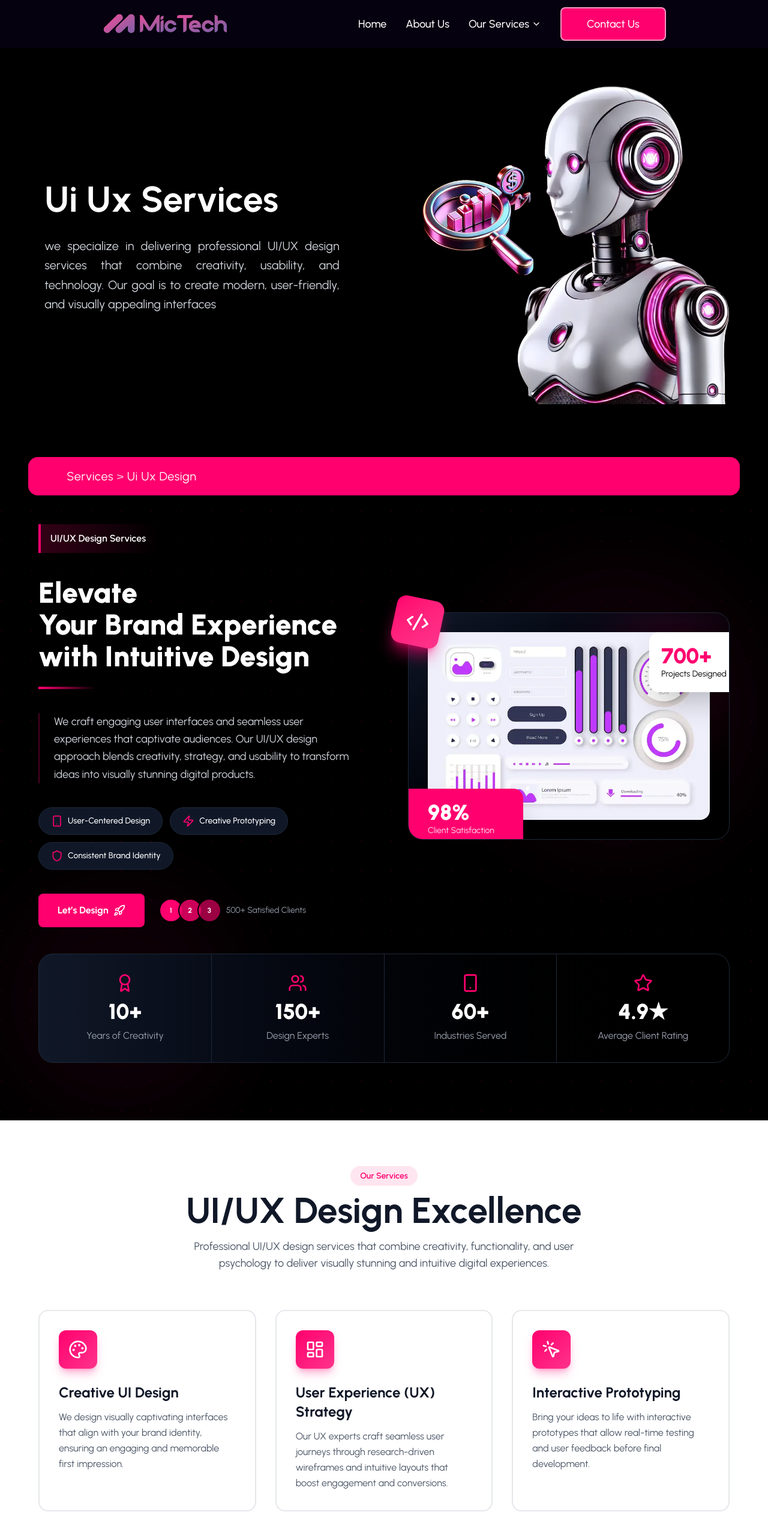
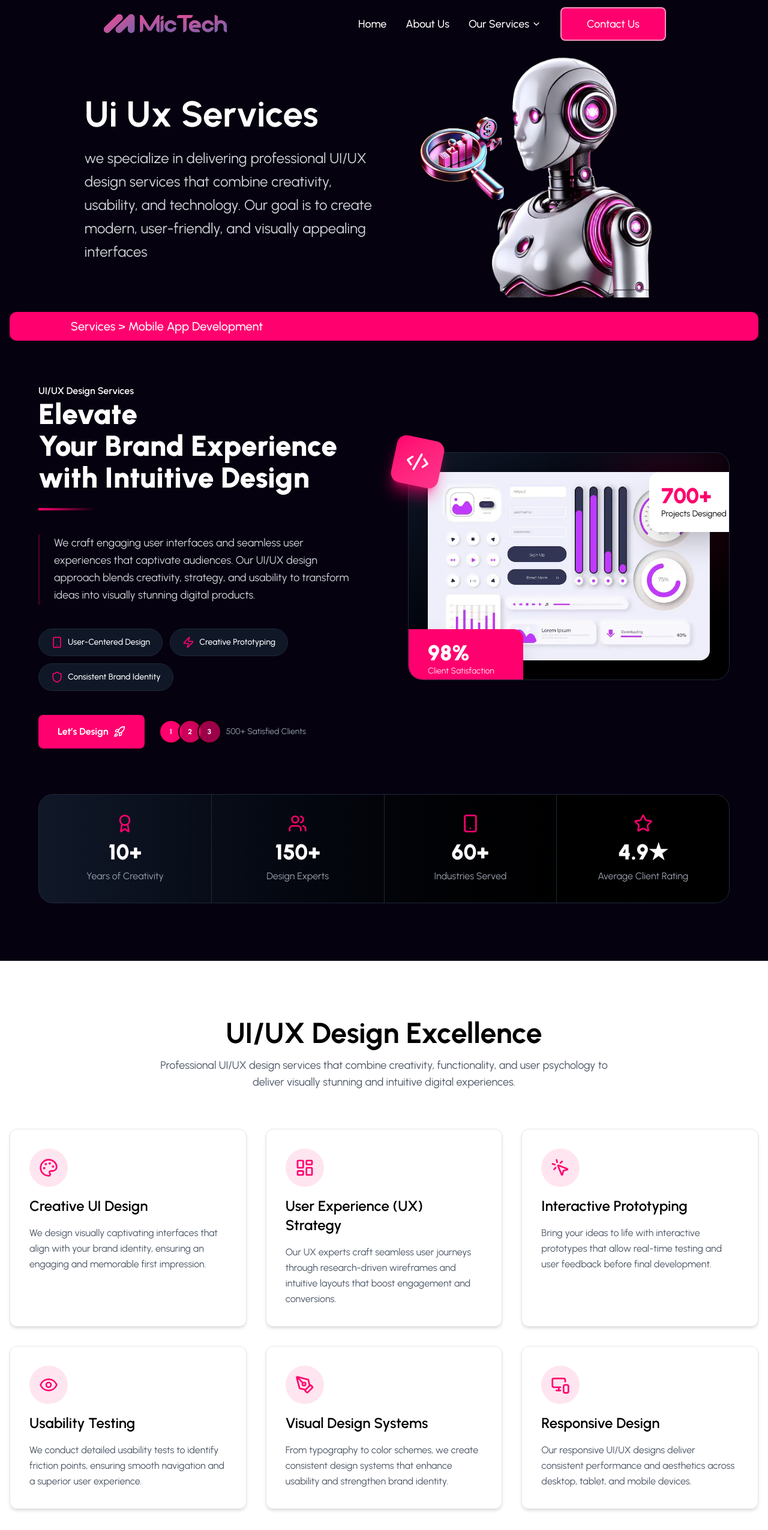
Before and after one commit to halcyon-solution/mictechnologies, a React (Vite) app: page /services/uiux-design in a window 1280 px wide. Shown: the top 2551 px of the page at 60% size. Built offline with nearby package versions, Linux system fonts and the light colour scheme.

Commit message:
Website Completed

```diff
--- a/src/components/Mobile/MobileDevelopmentServices.jsx
+++ b/src/components/Mobile/MobileDevelopmentServices.jsx
@@ -4,94 +4,77 @@ import { Smartphone, Globe, Zap, Shield, Code, Rocket } from 'lucide-react';
 const MobileDevelopmentServices = () => {
   const services = [
     {
-      icon: <Smartphone className="w-8 h-8" />,
+      icon: <Smartphone className="text-[#FF006E]" size={32} />,
       title: "iOS App Development",
       description: "Native iOS applications built with Swift and SwiftUI for optimal performance and user experience on Apple devices."
     },
     {
-      icon: <Globe className="w-8 h-8" />,
+      icon: <Globe className="text-[#FF006E]" size={32} />,
       title: "Android App Development",
       description: "Custom Android apps developed with Kotlin and Java, delivering seamless experiences across all Android devices."
     },
     {
-      icon: <Zap className="w-8 h-8" />,
+      icon: <Zap className="text-[#FF006E]" size={32} />,
       title: "Cross-Platform Apps",
       description: "Build once, deploy everywhere. React Native and Flutter solutions that work flawlessly on both iOS and Android."
     },
     {
-      icon: <Shield className="w-8 h-8" />,
+      icon: <Shield className="text-[#FF006E]" size={32} />,
       title: "App Security & Testing",
       description: "Comprehensive security audits, penetration testing, and quality assurance to ensure your app is bulletproof."
     },
     {
-      icon: <Code className="w-8 h-8" />,
+      icon: <Code className="text-[#FF006E]" size={32} />,
       title: "UI/UX Design",
       description: "Stunning, intuitive mobile interfaces designed to engage users and deliver exceptional mobile experiences."
     },
     {
-      icon: <Rocket className="w-8 h-8" />,
+      icon: <Rocket className="text-[#FF006E]" size={32} />,
       title: "App Maintenance & Support",
       description: "Ongoing updates, performance optimization, and 24/7 technical support to keep your app running smoothly."
     }
   ];
 
   return (
-    <div className='bg-white py-20 px-6 md:px-10 lg:px-16'>
+    <section className="w-full min-h-screen py-16 md:py-20 bg-white text-black lg:py-24 px-4">
       <div className="max-w-7xl mx-auto">
-        {/* Section Header */}
-        <div className="text-center mb-16 space-y-4">
-          <div className="inline-block">
-            <span className="px-4 py-2 bg-[#FF006E]/10 text-[#FF006E] rounded-full text-sm font-semibold">
-              Our Services
-            </span>
-          </div>
-          <h2 className="text-4xl sm:text-5xl lg:text-6xl font-bold text-gray-900">
-            Mobile Development{' '}
-            <span className="">Expertise</span>
+        {/* Header */}
+        <div className="flex flex-col items-center text-center mb-12 md:mb-16">
+          <h2 className="text-3xl md:text-4xl lg:text-5xl font-bold mb-4">
+            Mobile Development Expertise
           </h2>
-          <p className="text-lg text-gray-600 max-w-2xl mx-auto">
+          <p className="text-base md:text-lg text-gray-600 max-w-3xl">
             Comprehensive mobile app development services tailored to transform your ideas into powerful mobile applications
           </p>
         </div>
 
         {/* Services Grid */}
-        <div className='grid md:grid-cols-2 lg:grid-cols-3 gap-8'>
+        <div className="grid grid-cols-1 md:grid-cols-2 lg:grid-cols-3 gap-6 lg:gap-8">
           {services.map((service, index) => (
             <div
               key={index}
-              className="group relative bg-white rounded-2xl p-8 border-2 border-gray-200 hover:border-[#FF006E] transition-all duration-300 hover:shadow-2xl hover:shadow-[#FF006E]/20 hover:-translate-y-2"
+              className="bg-white shadow-md cursor-pointer rounded-xl border border-gray-200 hover:border-[#FF006E] p-6 lg:p-8 flex flex-col gap-4 transition-all duration-300 hover:shadow-xl hover:-translate-y-1 group"
             >
-              {/* Decorative Corner */}
-              <div className="absolute top-0 right-0 w-20 h-20 bg-gradient-to-br from-[#FF006E]/10 to-transparent rounded-bl-3xl opacity-0 group-hover:opacity-100 transition-opacity duration-300"></div>
-
-              {/* Icon Container */}
-              <div className="relative mb-6">
-                <div className="w-16 h-16 bg-gradient-to-br from-[#FF006E] to-[#FF006E]/80 rounded-xl flex items-center justify-center text-white shadow-lg shadow-[#FF006E]/30 group-hover:scale-110 group-hover:rotate-6 transition-all duration-300">
-                  {service.icon}
-                </div>
-                {/* Glow Effect */}
-                <div className="absolute inset-0 bg-[#FF006E]/20 rounded-xl blur-xl opacity-0 group-hover:opacity-100 transition-opacity duration-300"></div>
+              {/* Icon */}
+              <div className="w-16 h-16 flex justify-center items-center rounded-full bg-[#FF006E]/10 group-hover:bg-[#FF006E]/20 transition-all duration-300">
+                {service.icon}
               </div>
 
-              {/* Content */}
-              <h3 className="text-2xl font-bold text-gray-900 mb-3 group-hover:text-[#FF006E] transition-colors duration-300">
+              {/* Title */}
+              <h3 className="text-xl lg:text-2xl font-semibold text-black group-hover:text-[#FF006E] transition-colors duration-300">
                 {service.title}
               </h3>
-              <p className="text-gray-600 leading-relaxed">
+
+              {/* Description */}
+              <p className="text-sm lg:text-base text-gray-600 leading-relaxed">
                 {service.description}
               </p>
-
-              {/* Bottom Accent Line */}
-              <div className="absolute bottom-0 left-0 w-0 h-1 bg-gradient-to-r from-[#FF006E] to-[#FF006E]/50 group-hover:w-full transition-all duration-500"></div>
             </div>
           ))}
         </div>
-
-        {/* Bottom CTA */}
-
       </div>
-    </div>
-  )
+    </section>
+  );
 }
 
 export default MobileDevelopmentServices;
--- a/src/components/Ux/UiDevelopment.jsx
+++ b/src/components/Ux/UiDevelopment.jsx
@@ -4,29 +4,19 @@ import Ui from '../../assets/Ux/Ui.webp'
 
 const UiDevelopment = () => {
   return (
-    <section className="bg-black relative overflow-hidden">
-      {/* Animated Background Pattern */}
-      <div className="absolute inset-0 opacity-10">
-        <div className="absolute top-0 left-0 w-full h-full" style={{
-          backgroundImage: 'radial-gradient(circle at 2px 2px, #FF006E 1px, transparent 0)',
-          backgroundSize: '50px 50px'
-        }}></div>
-      </div>
+    <section className=" relative overflow-hidden">
 
-      {/* Large Decorative Circles */}
-      <div className="absolute top-20 right-0 w-[500px] h-[500px] bg-[#FF006E]/5 rounded-full blur-3xl"></div>
-      <div className="absolute bottom-0 left-0 w-[400px] h-[400px] bg-[#FF006E]/5 rounded-full blur-3xl"></div>
 
-      <div className="relative z-10 max-w-7xl mx-auto">
+
+      <div className="relative z-10 max-w-[89rem] mx-auto">
         {/* Hero Section */}
         <div className="min-h-[90vh] flex flex-col justify-center px-6 lg:px-16">
           <div className="flex flex-col lg:flex-row items-center gap-12 lg:gap-20">
             {/* Left Content - Unique Layout */}
             <div className="flex-1 space-y-10">
-              {/* Floating Badge */}
-              <div className="inline-flex items-center gap-3 bg-gradient-to-r from-[#FF006E]/20 to-transparent border-l-4 border-[#FF006E] pl-4 pr-6 py-3">
+
                 <span className="text-white font-semibold">UI/UX Design Services</span>
-              </div>
+
 
               {/* Large Heading */}
               <div>
--- a/src/components/Ux/UiHero.jsx
+++ /dev/null
@@ -1,17 +0,0 @@
-import React from 'react';
-
-const UiHero = () => {
-  return (
-    <div className="bg-black flex justify-center py-6 px-4">
-      <div className="bg-[#FF006E] rounded-2xl w-full md:w-[95%] max-w-7xl mx-auto">
-        <div className="flex items-center justify-start md:justify-between px-6 sm:px-10 md:px-16 h-16">
-          <h1 className="text-white text-base sm:text-lg md:text-xl font-normal tracking-wide">
-            Services <span className="text-white/80">&gt;</span> Ui Ux Design
-          </h1>
-        </div>
-      </div>
-    </div>
-  );
-};
-
-export default UiHero;
--- a/src/components/Ux/UiServices.jsx
+++ b/src/components/Ux/UiServices.jsx
@@ -4,94 +4,77 @@ import { Palette, LayoutDashboard, MousePointerClick, Eye, PenTool, MonitorSmart
 const UiServices = () => {
   const services = [
     {
-      icon: <Palette className="w-8 h-8" />,
+      icon: <Palette className="text-[#FF006E]" size={32} />,
       title: "Creative UI Design",
       description: "We design visually captivating interfaces that align with your brand identity, ensuring an engaging and memorable first impression."
     },
     {
-      icon: <LayoutDashboard className="w-8 h-8" />,
+      icon: <LayoutDashboard className="text-[#FF006E]" size={32} />,
       title: "User Experience (UX) Strategy",
       description: "Our UX experts craft seamless user journeys through research-driven wireframes and intuitive layouts that boost engagement and conversions."
     },
     {
-      icon: <MousePointerClick className="w-8 h-8" />,
+      icon: <MousePointerClick className="text-[#FF006E]" size={32} />,
       title: "Interactive Prototyping",
       description: "Bring your ideas to life with interactive prototypes that allow real-time testing and user feedback before final development."
     },
     {
-      icon: <Eye className="w-8 h-8" />,
+      icon: <Eye className="text-[#FF006E]" size={32} />,
       title: "Usability Testing",
       description: "We conduct detailed usability tests to identify friction points, ensuring smooth navigation and a superior user experience."
     },
     {
-      icon: <PenTool className="w-8 h-8" />,
+      icon: <PenTool className="text-[#FF006E]" size={32} />,
       title: "Visual Design Systems",
       description: "From typography to color schemes, we create consistent design systems that enhance usability and strengthen brand identity."
     },
     {
-      icon: <MonitorSmartphone className="w-8 h-8" />,
+      icon: <MonitorSmartphone className="text-[#FF006E]" size={32} />,
       title: "Responsive Design",
       description: "Our responsive UI/UX designs deliver consistent performance and aesthetics across desktop, tablet, and mobile devices."
     }
   ];
 
   return (
-    <div className='bg-white py-20 px-6 md:px-10 lg:px-16'>
+    <section className="w-full min-h-screen py-16 md:py-20 bg-white text-black lg:py-24 px-4">
       <div className="max-w-7xl mx-auto">
-        {/* Section Header */}
-        <div className="text-center mb-16 space-y-4">
-          <div className="inline-block">
-            <span className="px-4 py-2 bg-[#FF006E]/10 text-[#FF006E] rounded-full text-sm font-semibold">
-              Our Services
-            </span>
-          </div>
-          <h2 className="text-4xl sm:text-5xl lg:text-6xl font-bold text-gray-900">
-            UI/UX Design{' '}
-            <span className="">Excellence</span>
+        {/* Header */}
+        <div className="flex flex-col items-center text-center mb-12 md:mb-16">
+          <h2 className="text-3xl md:text-4xl lg:text-5xl font-bold mb-4">
+            UI/UX Design Excellence
           </h2>
-          <p className="text-lg text-gray-600 max-w-2xl mx-auto">
+          <p className="text-base md:text-lg text-gray-600 max-w-3xl">
             Professional UI/UX design services that combine creativity, functionality, and user psychology to deliver visually stunning and intuitive digital experiences.
           </p>
         </div>
 
         {/* Services Grid */}
-        <div className='grid md:grid-cols-2 lg:grid-cols-3 gap-8'>
+        <div className="grid grid-cols-1 md:grid-cols-2 lg:grid-cols-3 gap-6 lg:gap-8">
           {services.map((service, index) => (
             <div
               key={index}
-              className="group relative bg-white rounded-2xl p-8 border-2 border-gray-200 hover:border-[#FF006E] transition-all duration-300 hover:shadow-2xl hover:shadow-[#FF006E]/20 hover:-translate-y-2"
+              className="bg-white shadow-md cursor-pointer rounded-xl border border-gray-200 hover:border-[#FF006E] p-6 lg:p-8 flex flex-col gap-4 transition-all duration-300 hover:shadow-xl hover:-translate-y-1 group"
             >
-              {/* Decorative Corner */}
-              <div className="absolute top-0 right-0 w-20 h-20 bg-gradient-to-br from-[#FF006E]/10 to-transparent rounded-bl-3xl opacity-0 group-hover:opacity-100 transition-opacity duration-300"></div>
-
-              {/* Icon Container */}
-              <div className="relative mb-6">
-                <div className="w-16 h-16 bg-gradient-to-br from-[#FF006E] to-[#FF006E]/80 rounded-xl flex items-center justify-center text-white shadow-lg shadow-[#FF006E]/30 group-hover:scale-110 group-hover:rotate-6 transition-all duration-300">
-                  {service.icon}
-                </div>
-                {/* Glow Effect */}
-                <div className="absolute inset-0 bg-[#FF006E]/20 rounded-xl blur-xl opacity-0 group-hover:opacity-100 transition-opacity duration-300"></div>
+              {/* Icon */}
+              <div className="w-16 h-16 flex justify-center items-center rounded-full bg-[#FF006E]/10 group-hover:bg-[#FF006E]/20 transition-all duration-300">
+                {service.icon}
               </div>
 
-              {/* Content */}
-              <h3 className="text-2xl font-bold text-gray-900 mb-3 group-hover:text-[#FF006E] transition-colors duration-300">
+              {/* Title */}
+              <h3 className="text-xl lg:text-2xl font-semibold text-black group-hover:text-[#FF006E] transition-colors duration-300">
                 {service.title}
               </h3>
-              <p className="text-gray-600 leading-relaxed">
+
+              {/* Description */}
+              <p className="text-sm lg:text-base text-gray-600 leading-relaxed">
                 {service.description}
               </p>
-
-              {/* Bottom Accent Line */}
-              <div className="absolute bottom-0 left-0 w-0 h-1 bg-gradient-to-r from-[#FF006E] to-[#FF006E]/50 group-hover:w-full transition-all duration-500"></div>
             </div>
           ))}
         </div>
-
-        {/* Bottom CTA */}
-
       </div>
-    </div>
-  )
+    </section>
+  );
 }
 
 export default UiServices;
--- a/src/components/Ux/UxTopSection.jsx
+++ b/src/components/Ux/UxTopSection.jsx
@@ -1,36 +1,42 @@
-import React from 'react'
-import MobileImage from '../../assets/Mobile/Mobile.webp'
+import React from 'react';
+import mobile from '../../assets/Services/CustomSoftware/Search-Engine-Marketing-SEM-services3.png'
 
-const UxTopSection= () => {
+
+export default function UxTopSection() {
   return (
-    <section className="w-full bg-black">
-      <div className='grid md:grid-cols-2 min-h-[70vh] lg:min-h-[80vh] max-w-7xl mx-auto'>
-        {/* Left Content Section */}
-        <div className='flex justify-center items-center px-6 py-16 md:px-10 lg:px-16'>
-          <div className='w-[96%] space-y-6'>
-            <h1 className="text-3xl sm:text-4xl md:text-5xl lg:text-5xl xl:text-6xl font-bold text-white leading-tight">
-             Ui Ux Services
-            </h1>
-            <p className="text-base text-justify sm:text-lg md:text-xl lg:text-xl text-gray-300 leading-relaxed">
-           we specialize in delivering professional UI/UX design services that combine creativity, usability, and technology. Our goal is to create modern, user-friendly, and visually appealing interfaces
-            </p>
-          </div>
+    <section className='w-full p-2 md:p-4 text-white min-h-[60vh] '>
+
+      <div className='w-full lg:w-[90%] xl:w-[80%] 2xl:w-[70%] mx-auto h-full flex flex-col lg:flex-row justify-between items-center gap-6 lg:gap-4 py-6 md:py-8 lg:py-0'>
+
+        {/* Text Content */}
+        <div className='w-full lg:w-[50%] flex flex-col justify-center gap-y-3 md:gap-y-4 order-2 lg:order-1 text-center lg:text-left'>
+          <h2 className='text-3xl sm:text-4xl md:text-5xl lg:text-5xl xl:text-6xl font-bold leading-tight'>
+                Ui Ux Services
+          </h2>
+          <p className='text-base sm:text-lg md:text-xl lg:text-2xl text-gray-300 leading-relaxed'>
+              we specialize in delivering professional UI/UX design services that combine creativity, usability, and technology. Our goal is to create modern, user-friendly, and visually appealing interfaces
+          </p>
         </div>
 
-        {/* Right Image Section */}
-        <div className='flex justify-center items-center min-h-[70vh] lg:min-h-[80vh] px-6 py-16 md:px-10'>
-          <div className="w-full max-w-md lg:max-w-lg">
-            <img
-              className="w-full h-auto object-contain drop-shadow-2xl"
-              alt="Mobile App Development Services - iOS and Android Applications"
-              src={MobileImage}
-              loading="lazy"
-            />
-          </div>
+        {/* Image */}
+        <div className='w-full lg:w-[50%] flex justify-center items-center h-64 sm:h-72 md:h-80 lg:h-[50vh] order-1 lg:order-2'>
+          <img
+            src={mobile}
+            className='w-full object-contain h-full'
+            alt="Web Development Services"
+          />
         </div>
       </div>
+
+      {/* Breadcrumb */}
+      <div className='w-full rounded-lg md:rounded-xl h-10 md:h-12 bg-[#FF006E] mt-4 md:mt-6'>
+        <div className='w-full lg:w-[60%] xl:w-[42%] 2xl:w-[48%] h-full flex justify-center items-center px-4'>
+          <p className='text-sm sm:text-base md:text-lg lg:text-xl font-medium truncate'>
+            Services {'>'} Mobile App Development
+          </p>
+        </div>
+      </div>
+
     </section>
-  )
+  );
 }
-
-export default UxTopSection
--- a/src/page/Mobile/Mobile.jsx
+++ b/src/page/Mobile/Mobile.jsx
@@ -1,6 +1,5 @@
 import React from 'react'
 import MobileTopSection from '../../components/Mobile/MobileTopSection'
-import MobileHeroSection from '../../components/Mobile/MobileHeroSection'
 import MobileDevelopmentSection from '../../components/Mobile/MobileDevelopmentSection'
 import MobileDevelopmentServices from '../../components/Mobile/MobileDevelopmentServices'
 import MobileDevelopmentPlatform from '../../components/Mobile/MobileDevelopmentPlatform'
@@ -10,7 +9,6 @@ const Mobile = () => {
   return (
     <section className='cursor-pointer'>
         <MobileTopSection/>
-        <MobileHeroSection/>
         <MobileDevelopmentSection/>
         <MobileDevelopmentServices/>
         <MobileDevelopmentPlatform/>
--- a/src/page/UI/Ui.jsx
+++ b/src/page/UI/Ui.jsx
@@ -1,6 +1,5 @@
 import React from 'react'
 import UxTopSection from '../../components/Ux/UxTopSection'
-import UiHero from '../../components/Ux/UiHero'
 import UiDevelopment from '../../components/Ux/UiDevelopment'
 import UiServices from '../../components/Ux/UiServices'
 import UiTools from '../../components/Ux/UiTools'
@@ -10,8 +9,7 @@ const Ui = () => {
   return (
     <div className='cursor-pointer'>
         <UxTopSection/>
-        <UiHero/>
-        <UiDevelopment/>
+                <UiDevelopment/>
         <UiServices/>
         <UiTools/>
         <UiQuestions/>
```
Also changed, not shown: src/components/About/AboutTopSection.jsx (+2 -6 lines), src/components/Mobile/MobileDevelopmentSection.jsx (+5 -15 lines), src/components/Mobile/MobileHeroSection.jsx (deleted, +0 -17 lines), src/components/Mobile/MobileTopSection.jsx (+34 -28 lines), src/assets/About/Capture.JPG (added).
